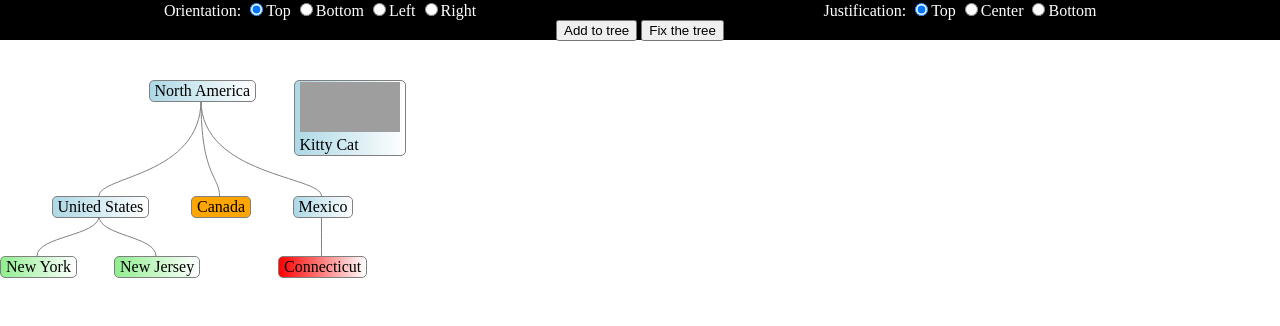
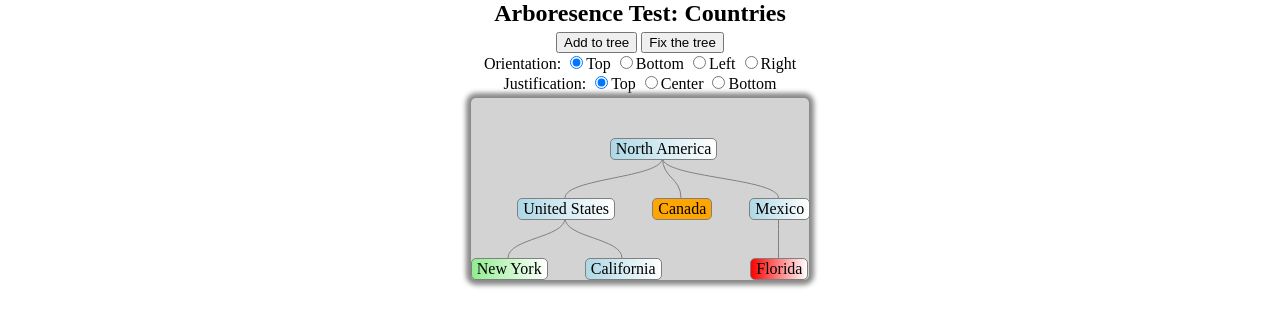
Before and after one commit to doflah/arborescence, a plain HTML site: page index.html in a window 1280 px wide. Drawn offline with Linux system fonts and the light colour scheme; grey boxes are pictures that could not be loaded.

Commit message:
CSS overhaul

```diff
--- /dev/null
+++ b/arbor.css
@@ -0,0 +1,9 @@
+.Arborescence {
+	position:relative;
+}
+
+.arbornode {
+	position:absolute;
+	border-radius:5px;
+	padding:1px 5px;
+}
--- a/index.html
+++ b/index.html
@@ -2,29 +2,15 @@
 <html>
 <head>
 	<meta charset=utf-8 />
-	<style>
-		body {
-			padding: 0px;
-			margin: 0px;
-		}
-
-		.test {
-			z-index:5;
-			height:20px;
-			width: 100%;
-			background-color:black;
-			color:white;
-			text-align:center;
-		}
-
-		.test > div {
-			width:50%;
-			float:left;
-		}
-	</style>
+	<link rel=stylesheet type=text/css href=style.css />
+	<link rel=stylesheet type=text/css href=arbor.css />
 </head>
 <body>
-	<div id=options class=test>
+	<div class=container>
+		<header>Arboresence Test: Countries</header>
+		<form id=options class=content>
+			<input id=add type=button value="Add to tree"  />
+			<input id=fix type=button value="Fix the tree" /><br/>
 			<div>
 				Orientation:
 				<label><input type=radio name=orientation value=top checked>Top</label>
@@ -38,15 +24,11 @@
 				<label><input type=radio name=justify value=center     >Center</label>
 				<label><input type=radio name=justify value=bottom     >Bottom</label>
 			</div>
-		<span style="clear:both"></span>
+		</form>
+		<div class=content>
+			<div id=output></div>
 		</div>
-	<div class=test>
-		<input id=add type=button value="Add to tree"  />
-		<input id=fix type=button value="Fix the tree" />
-		<span style="clear:both"></span>
 	</div>
-	<div id=output></div>
-
 	<script src=tree.js></script>
 	<script src=test.js></script>
 </body>
--- /dev/null
+++ b/style.css
@@ -0,0 +1,35 @@
+body {
+	padding: 0px;
+	margin: 0px;
+}
+
+header {
+	text-align:center;
+	font-size:x-large;
+	font-weight:bold;
+}
+
+.container {
+	width:1024px;
+	margin-left:auto;
+	margin-right:auto;
+}
+
+.content {
+	padding-top:5px;
+	text-align:center;
+}
+
+.content > div {
+	width:50%;
+	display:inline-block;
+}
+
+#output {
+	display:inline-block;
+	margin-left:auto;
+	margin-right:auto;
+	box-shadow: 0 0 5px 5px #888;
+	background-color:lightgray;
+	border-radius:5px;
+}
--- a/test.js
+++ b/test.js
@@ -8,15 +8,14 @@ var tree = new Arborescence(document.getElementById("output"), {
 		return ["lightblue", "white"];
 	},
 	click: function(node) {
-//		tree.select
-		alert(node.parent.id);
+		alert(node.text);
 	}
 }), toBeAdded = [
-	{ id: 'hf', pid:'ct', text:"Hartford"},
+	{ id: 'mi', pid:'fl', text:"Miami"},
 	{ id: 'vc', pid:'cn', text:"Vancouver"},
 	{ id: 'qb', pid:'cn', text:"Quebec"},
 	{ id: 'on', pid:'cn', text:"Ontario"},
-	{ id: 'eu',        text:"Europe"}
+	{ id: 'eu',           text:"Europe"}
 ];
 
 
@@ -25,21 +24,19 @@ tree.add({ id: 'us', pid:'na', text:"United States"});
 tree.add({ id: 'cn', pid:'na', text:"Canada", color:"orange"});
 tree.add({ id: 'mx', pid:'na', text:"Mexico"});
 tree.add({ id: 'ny', pid:'us', text:"New York"});
-tree.add({ id: 'nj', pid:'us', text:"New Jersey"});
-tree.add({ id: 'ct', pid:'mx', text:"Connecticut", color: function(node) {
+tree.add({ id: 'ca', pid:'us', text:"California"});
+tree.add({ id: 'fl', pid:'mx', text:"Florida", color: function(node) {
 	//Change the color of Connecticut node based on whether or not it has the correct parent
 	return [node.parent.text == "United States" ? "lightgreen":"red", "white"];
 }});
-tree.add({ id: 'kc',           text:"<img src='http://placekitten.com/50/50' /><img src='http://placekitten.com/50/50' /><br />Kitty Cat"});
-//tree.add({ id: 'kc2', pid:'kc',text:"<img src='http://placekitten.com/50/50' /><img src='http://placekitten.com/50/50' /><br />Kitty Cat"});
 tree.draw();
 
 document.getElementById("options").onclick = function(e) {
 	var target = e.target;
-	if(e.target.name == "orientation") {
+	if(target.name == "orientation") {
 		tree.orientation = e.target.value;
 		tree.draw();
-	} else if(e.target.name == "justify") {
+	} else if(target.name == "justify") {
 		tree.nodeJustification = e.target.value;
 		tree.draw();
 	}
@@ -50,6 +47,7 @@ document.getElementById("add").onclick = function(e) {
 	this.disabled = !toBeAdded.length;
 };
 document.getElementById("fix").onclick = function(e) {
-	tree.moveNode('ct', 'us');
-	this.parentNode.removeChild(this);
+	tree.moveNode('fl', 'us');
+	this.disabled = true;
+	this.value = "Tree is correct!";
 };
--- a/tree.js
+++ b/tree.js
@@ -50,9 +50,6 @@
 	function TreeNode(properties/*id, parent, content, width, height, color, borderColor*/, tree) {
 		if(properties.id != -1) { //No div needed for the root node
 			var div = this.div = document.createElement("div"); //Create the div
-			div.style.position = "absolute";
-			div.style.borderRadius = "5px";
-			div.style.padding = "1px 5px";
 			div.key = properties.id;
 			div.className = "arbornode";
 			div.innerHTML = properties.text;
@@ -116,7 +113,6 @@
 		}
 		this.container = el;
 		el.className += " Arborescence";
-		el.style.position = "relative";
 		this.canvasoffsetTop = this.canvasoffsetLeft = 0;
 		this.rootYOffset = this.rootXOffset = 0;
 		this.maxLevelHeight = []; this.maxLevelWidth = []; this.previousLevelNode = []; this.nDatabaseNodes = []; this.mapIDs = {};
@@ -131,6 +127,7 @@
 			}
 		}
 		this.canvas = document.createElement('canvas');
+		this.canvas.style.top = this.canvas.style.left = "0px";
 		this.canvas.style.position = "absolute";
 		if (window.G_vmlCanvasManager) { // For Internet Explorer less than version 9, have excanvas initialize the canvas method
 			this.canvas = G_vmlCanvasManager.initElement(this.canvas);
```
Lines whose indentation alone changed are shown as unchanged.
